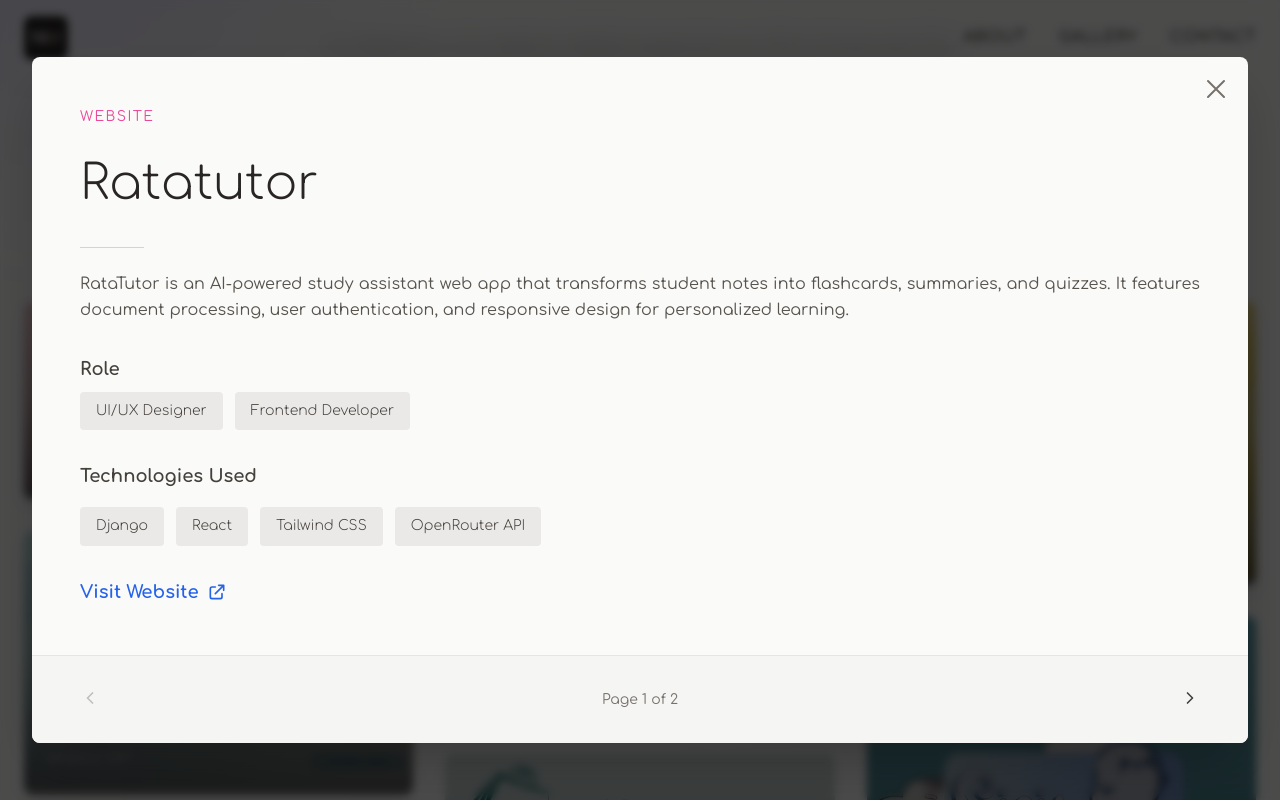
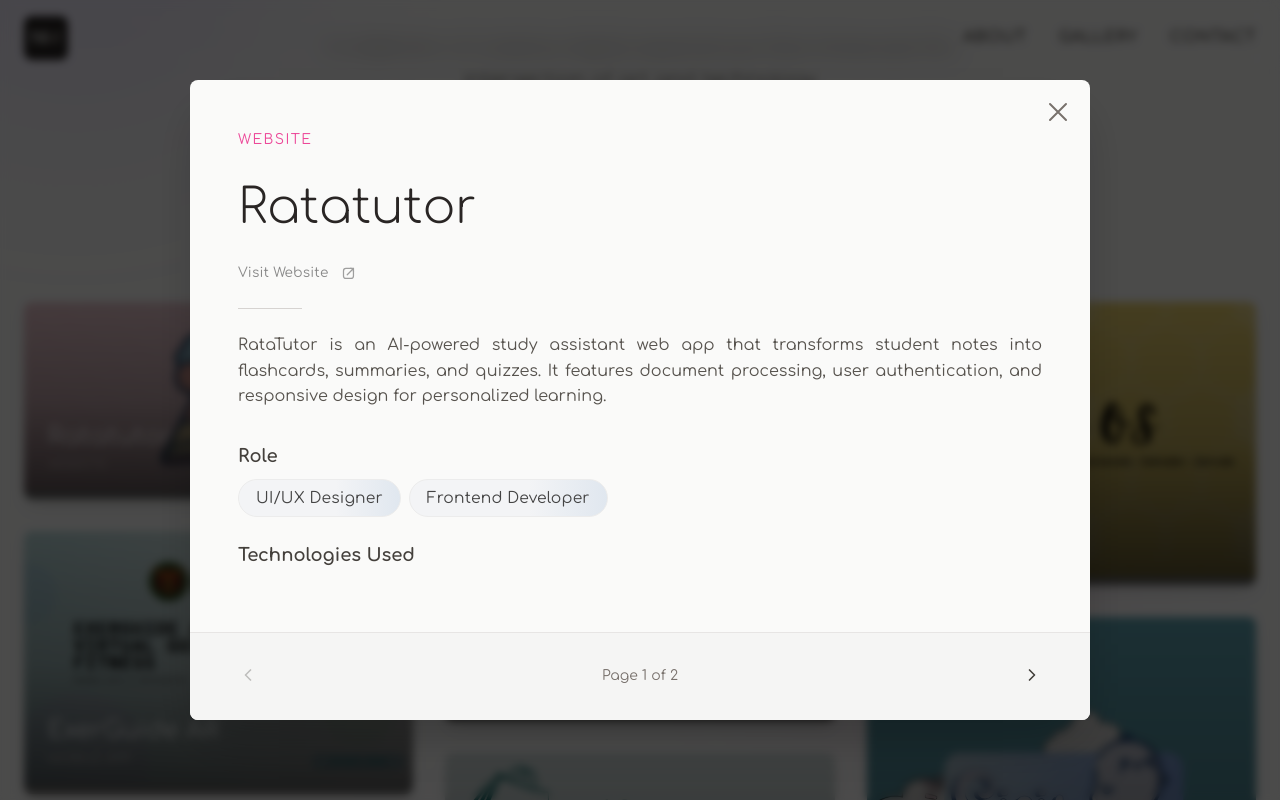
Before and after one commit to nikkamendoza/portfolio, a React (Create React App) app: page / in a window 1280 px wide. Both pictures are taken after a click on the element 218 px from the left and 2625 px from the top of the page. Shown: the part 2225-3025 px from the top of the page. Built offline with nearby package versions, Linux system fonts and the light colour scheme.

Commit message:
Fixed overlapping content

```diff
--- a/src/components/Projects.tsx
+++ b/src/components/Projects.tsx
@@ -65,7 +65,7 @@ const projects: Project[] = [
     image: ratatutorImage,
     gallery: [rata1, rata2, rata3, rata4, rata5],
     link: 'https://ratatutor.onrender.com',
-    technologies: ['Django', 'React', 'Tailwind CSS', 'OpenRouter API'],
+    technologies: ['Django', 'React', 'Tailwind CSS'],
     category: 'Website',
     featured: true,
     role: 'UI/UX Designer, Frontend Developer'
@@ -309,32 +309,42 @@ const Projects: React.FC = () => {
                 <div className={`modal-page ${currentPage === 0 ? 'visible' : ''}`}> {/* Frontpage */}
                   <span className="modal-project-category">{selectedProject.category}</span>
                   <h2 className="modal-project-title">{selectedProject.title}</h2>
+                  <div style={{ margin: '0 0 0.5rem 0', display: 'flex', gap: '1.2rem', alignItems: 'center' }}>
+                    <a href={selectedProject.link} target="_blank" rel="noopener noreferrer" className="modal-website-link modal-link-small">
+                      <span>{selectedProject.title === 'Uppa' ? 'Visit Design' : selectedProject.title === 'ExerGuide AR' ? 'GitHub Link' : 'Visit Website'}</span>
+                      <svg style={{marginLeft: '0.3em', width: '1.1em', height: '1.1em', verticalAlign: 'middle', opacity: 0.8}} viewBox="0 0 24 24" fill="none" stroke="currentColor" strokeWidth="2">
+                        <rect x="4" y="4" width="16" height="16" rx="4" stroke="currentColor" strokeWidth="2" />
+                        <path d="M10 14L20 4" stroke="currentColor" strokeWidth="2" strokeLinecap="round" strokeLinejoin="round"/>
+                        <path d="M15 4h5v5" stroke="currentColor" strokeWidth="2" strokeLinecap="round" strokeLinejoin="round"/>
+                      </svg>
+                    </a>
+                    {selectedProject.title === 'ExerGuide AR' && (
+                      <a href="https://drive.google.com/drive/u/0/folders/1xQN5uzOku0qNGzQwqFNX_hSV_-TypQfD" target="_blank" rel="noopener noreferrer" className="modal-website-link modal-link-small">
+                        <span>APK Link</span>
+                        <svg style={{marginLeft: '0.3em', width: '1.1em', height: '1.1em', verticalAlign: 'middle', opacity: 0.8}} viewBox="0 0 24 24" fill="none" stroke="currentColor" strokeWidth="2">
+                          <rect x="4" y="4" width="16" height="16" rx="4" stroke="currentColor" strokeWidth="2" />
+                          <path d="M10 14L20 4" stroke="currentColor" strokeWidth="2" strokeLinecap="round" strokeLinejoin="round"/>
+                          <path d="M15 4h5v5" stroke="currentColor" strokeWidth="2" strokeLinecap="round" strokeLinejoin="round"/>
+                        </svg>
+                      </a>
+                    )}
+                  </div>
                   <div className="modal-divider"></div>
                   <p className="modal-project-description">{selectedProject.description}</p>
                   <div className="modal-role-section">
                     <span className="modal-role-title">Role</span>
-                    <div className="modal-tech-tags">
+                    <div className="modal-tag-list">
                       {selectedProject.role.split(',').map(role => (
-                        <span key={role.trim()} className="modal-tech-tag">{role.trim()}</span>
+                        <span key={role.trim()} className="modal-tag">{role.trim()}</span>
                       ))}
                     </div>
                   </div>
                   <h4 className="modal-tech-title">Technologies Used</h4>
-                  <div className="modal-tech-tags">
+                  <div className="modal-tag-list">
                     {selectedProject.technologies.map(tech => (
-                      <span key={tech} className="modal-tech-tag">{tech}</span>
+                      <span key={tech} className="modal-tag">{tech}</span>
                     ))}
                   </div>
-                  <a href={selectedProject.link} target="_blank" rel="noopener noreferrer" className="modal-website-link">
-                    <span>{selectedProject.title === 'Uppa' ? 'Visit Design' : selectedProject.title === 'ExerGuide AR' ? 'GitHub Link' : 'Visit Website'}</span>
-                    <svg className="link-icon-modal" fill="none" stroke="currentColor" viewBox="0 0 24 24"><path strokeLinecap="round" strokeLinejoin="round" strokeWidth={2} d="M10 6H6a2 2 0 00-2 2v10a2 2 0 002 2h10a2 2 0 002-2v-4M14 4h6m0 0v6m0-6L10 14" /></svg>
-                  </a>
-                  {selectedProject.title === 'ExerGuide AR' && (
-                    <a href="https://drive.google.com/drive/u/0/folders/1xQN5uzOku0qNGzQwqFNX_hSV_-TypQfD" target="_blank" rel="noopener noreferrer" className="modal-website-link" style={{marginLeft: '1.5rem'}}>
-                      <span>APK Link</span>
-                      <svg className="link-icon-modal" fill="none" stroke="currentColor" viewBox="0 0 24 24"><path strokeLinecap="round" strokeLinejoin="round" strokeWidth={2} d="M10 6H6a2 2 0 00-2 2v10a2 2 0 002 2h10a2 2 0 002-2v-4M14 4h6m0 0v6m0-6L10 14" /></svg>
-                    </a>
-                  )}
                 </div>
 
                 <div className={`modal-page ${currentPage === 1 ? 'visible' : ''}`}> {/* Gallery */}
--- a/src/index.css
+++ b/src/index.css
@@ -658,7 +658,7 @@ a { text-decoration: none; }
   box-shadow: 0 25px 50px -12px rgba(0, 0, 0, 0.25);
   max-width: 56rem;
   width: 100%;
-  max-height: 90vh;
+  max-height: 80vh;
   display: flex;
   flex-direction: column;
   position: relative;
@@ -1524,3 +1524,90 @@ button {
 body, html, #root {
   overflow-x: hidden;
 }
+
+@media (min-width: 601px) {
+  .modal-content {
+    max-width: 900px !important; /* or 360px for ultra-minimal */
+    width: 100%;
+    min-width: 0;
+    margin: 0 auto;
+    left: 0;
+    right: 0;
+  }
+}
+
+.modal-tag-list {
+  display: flex;
+  flex-wrap: wrap;
+  gap: 0.5rem;
+  margin-bottom: 1.2rem;
+}
+
+.modal-tag {
+  display: inline-block;
+  padding: 0.38em 1.1em;
+  background: linear-gradient(90deg, #f3f4f6 60%, #e0e7ef 100%);
+  color: #444;
+  font-size: 0.97rem;
+  font-weight: 500;
+  border-radius: 999px;
+  border: 1px solid #ececec;
+  letter-spacing: 0.01em;
+  font-family: 'Comfortaa', cursive !important;
+  cursor: default;
+  box-shadow: none;
+}
+
+@media (max-width: 600px) {
+  .modal-tag {
+    font-size: 0.82rem;
+    padding: 0.22em 0.7em;
+  }
+}
+
+@media (max-width: 960px) and (min-width: 751px) {
+  .modal-tag {
+    font-size: 0.85rem;
+    padding: 0.22em 0.7em;
+  }
+}
+
+.modal-link-small {
+  font-size: 0.85rem;
+  color: #888;
+  text-decoration: none;
+  font-weight: 400;
+  padding: 0;
+  margin: 0;
+  background: none;
+  border: none;
+  box-shadow: none;
+  letter-spacing: 0.01em;
+  font-family: 'Comfortaa', cursive, inherit;
+  transition: color 0.18s;
+}
+.modal-link-small:hover {
+  color: #444;
+  text-decoration: none;
+}
+
+@media (max-width: 750px) and (min-width: 601px) {
+  .modal-content {
+    max-width: 92vw !important;
+    padding: 0 !important;
+  }
+  .modal-page-container {
+    padding: 1.2rem 2.5rem 1.2rem 2.5rem !important;
+  }
+  .modal-project-title {
+    font-size: 2rem !important;
+    font-weight: 700 !important;
+  }
+  .modal-tag {
+    font-size: 0.89rem;
+    padding: 0.28em 0.85em;
+  }
+  .modal-link-small {
+    font-size: 0.78rem;
+  }
+}
```
